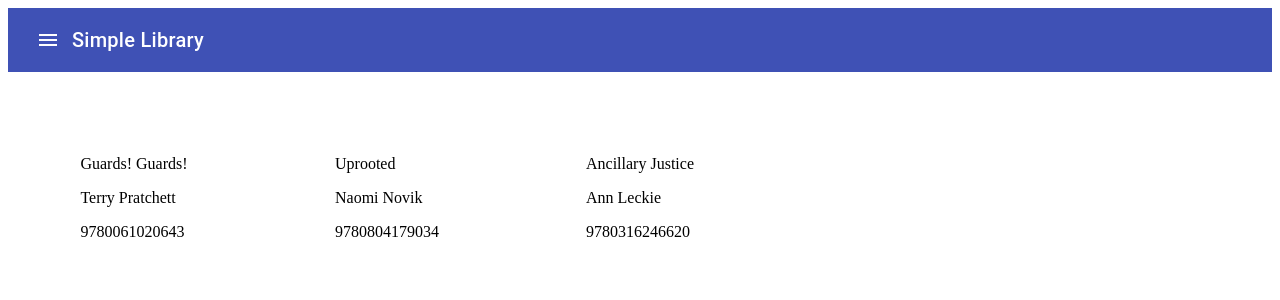
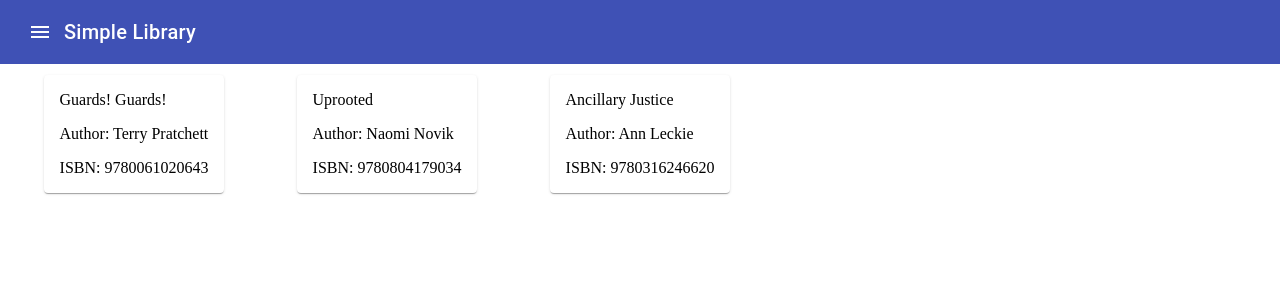
Before and after one commit to aneta-strzyzewska/simple-library, an Angular app: page / in a window 1280 px wide. Shown: the top 300 px of the page. Built offline with nearby package versions, Linux system fonts and the light colour scheme.

Commit message:
Use cards for displaying books; set header to fixed position

```diff
--- a/src/app/app.component.css
+++ b/src/app/app.component.css
@@ -0,0 +1,6 @@
+.appHeader {
+    position: fixed;
+    top: 0;
+    left: 0;
+    width: 100%;
+}
--- a/src/app/app.component.html
+++ b/src/app/app.component.html
@@ -1,4 +1,4 @@
-<mat-toolbar color="primary">
+<mat-toolbar color="primary" class="appHeader">
   <button mat-icon-button [matMenuTriggerFor]="navMenu">
     <mat-icon>menu</mat-icon>
   </button>
--- a/src/app/app.module.ts
+++ b/src/app/app.module.ts
@@ -6,6 +6,7 @@ import { MatIconModule } from '@angular/material/icon';
 import { MatButtonModule } from '@angular/material/button';
 import { MatMenuModule } from '@angular/material/menu';
 import { MatGridListModule } from '@angular/material/grid-list';
+import { MatCardModule } from '@angular/material/card';
 
 import { AppRoutingModule } from './app-routing.module';
 import { AppComponent } from './app.component';
@@ -29,7 +30,8 @@ import { LibraryService } from './services/library.service';
     MatIconModule,
     MatButtonModule,
     MatMenuModule,
-    MatGridListModule
+    MatGridListModule,
+    MatCardModule,
   ],
   providers: [LibraryService],
   bootstrap: [AppComponent]
--- a/src/app/book-view/book-view.component.html
+++ b/src/app/book-view/book-view.component.html
@@ -1,5 +1,7 @@
-<div>
-    <p>{{book.title}}</p>
-    <p>{{book.author}}</p>
-    <p>{{book.isbn}}</p>
-</div>
+<mat-card>
+    <mat-card-header>{{book.title}}</mat-card-header>
+    <mat-card-content>
+        <p>Author: {{book.author}}</p>
+        <p>ISBN: {{book.isbn}}</p>
+    </mat-card-content>
+</mat-card>
```
Also changed, not shown: 1 other file (tests, documents, lock files or other folders).
